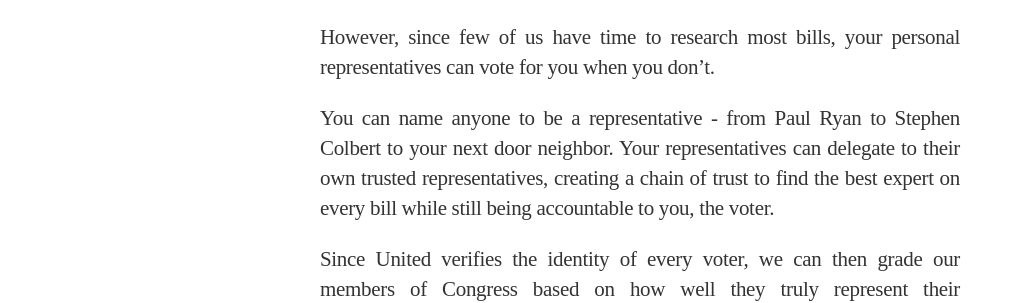
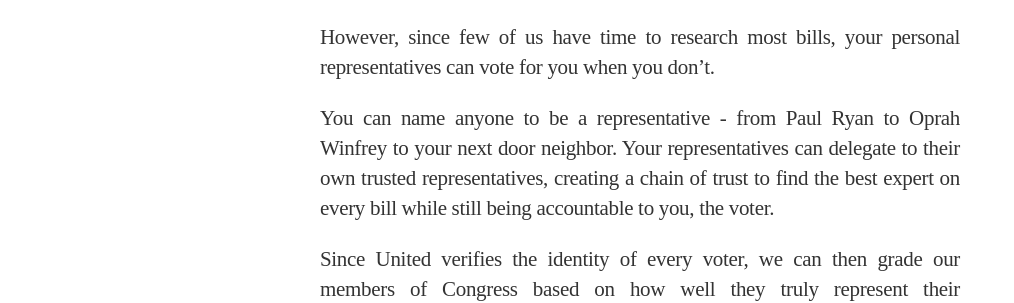
Before and after one commit to voteliquid/blog, a Jekyll site: the page built from _posts/2017-11-06-dear-america-liquid-democracy-is-now-possible.md, in a window 1280 px wide and 900 px high, scrolled down 1084 px. Shown: the part 154-457 px from the top of the window, without its empty margins (0-1014 px from the left). Built offline with Jekyll 4.4.1, drawn with Linux system fonts in a browser that asks for light colours; nearby versions of some CDN libraries; some web fonts are replaced.

Commit message:
Replace example reps from Colbert to Oprah Winfrey

```diff
--- a/_posts/2017-11-06-dear-america-liquid-democracy-is-now-possible.md
+++ b/_posts/2017-11-06-dear-america-liquid-democracy-is-now-possible.md
@@ -26,7 +26,7 @@ Once you’re signed up, United allows you to vote for or against any Congressio
 
 However, since few of us have time to research most bills, your personal representatives can vote for you when you don’t.
 
-You can name anyone to be a representative - from Paul Ryan to Stephen Colbert to your next door neighbor. Your representatives can delegate to their own trusted representatives, creating a chain of trust to find the best expert on every bill while still being accountable to you, the voter.
+You can name anyone to be a representative - from Paul Ryan to Oprah Winfrey to your next door neighbor. Your representatives can delegate to their own trusted representatives, creating a chain of trust to find the best expert on every bill while still being accountable to you, the voter.
 
 Since United verifies the identity of every voter, we can then grade our members of Congress based on how well they truly represent their constituents, transparently alerting everyone when they fail to do so.
 
```
